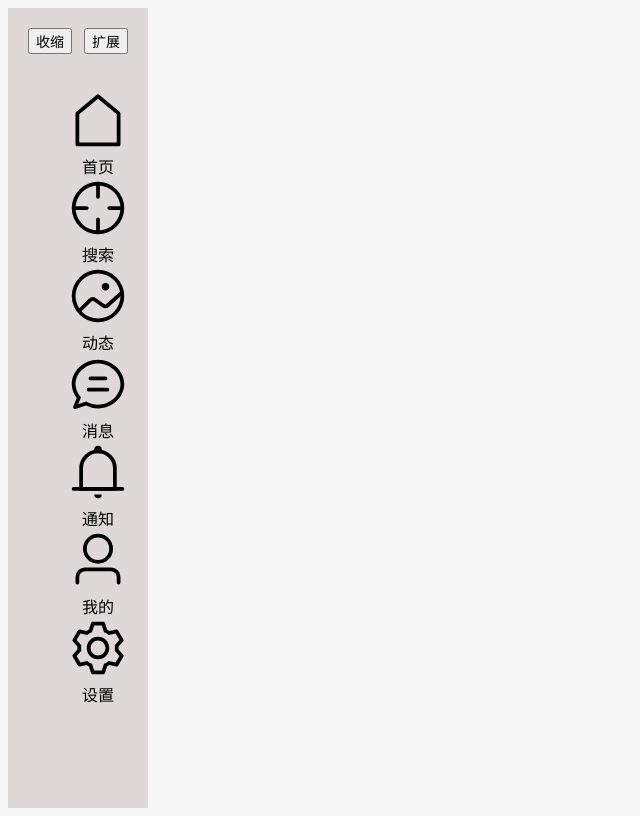
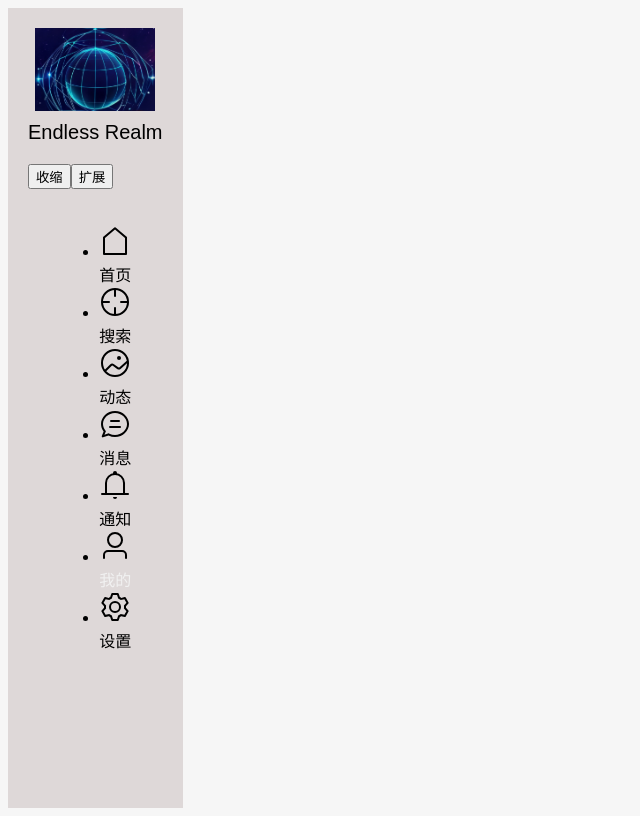
Before and after one commit to hongmengchen/Endless-Realm, a Vue app in the folder frontend/: page / in a window 1280 px wide. Shown: the whole page, without its empty margins (0-640 px from the left). Built offline with nearby package versions, Linux system fonts and the light colour scheme.

Commit message:
feat(components): 优化 AppSideBar 组件
- 添加 logo 和标题，增强侧边栏视觉效果- 优化收缩/扩展按钮布局和样式
- 调整菜单项图标大小，增加动态变化效果
- 改进下拉菜单样式，使界面更加协调- 移除不必要的样式规则，精简代码

```diff
--- a/frontend/src/components/AppSideBar.vue
+++ b/frontend/src/components/AppSideBar.vue
@@ -1,21 +1,15 @@
 <template>
   <div class="sidebar-container">
+    <div class="sidebar-container-logo">
+      <img src="../assets/logo.png" alt="logo" class="logo" />
+      <span class="title">Endless Realm</span>
+    </div>
     <!-- 收缩/扩展按钮 -->
     <div class="sidebar-container-collapse">
-      <el-button
-        type="primary"
-        icon="el-icon-arrow-left"
-        @click="toggleCollapse(false)"
-      >
+      <el-button type="primary" @click="toggleCollapse(false)">
         收缩
       </el-button>
-      <el-button
-        type="primary"
-        icon="el-icon-arrow-right"
-        @click="toggleCollapse(true)"
-      >
-        扩展
-      </el-button>
+      <el-button type="primary" @click="toggleCollapse(true)"> 扩展 </el-button>
     </div>
     <!-- 侧边菜单 -->
     <div class="sidebar-container-menu">
@@ -30,54 +24,49 @@
         text-color="#ecf0f1"
         active-text-color="#f39c12"
       >
-        <el-menu-item index="1" class="">
-          <el-icon><House /></el-icon>
+        <el-menu-item index="1">
+          <el-icon :style="{ fontSize: iconSize }"><House /></el-icon>
           <template #title>首页</template>
         </el-menu-item>
 
         <el-menu-item index="2">
-          <el-icon><Aim /></el-icon>
+          <el-icon :style="{ fontSize: iconSize }"><Aim /></el-icon>
           <template #title>搜索</template>
         </el-menu-item>
 
         <el-menu-item index="3">
-          <el-icon><PictureRounded /></el-icon>
+          <el-icon :style="{ fontSize: iconSize }"><PictureRounded /></el-icon>
           <template #title>动态</template>
         </el-menu-item>
 
         <el-menu-item index="4">
-          <el-icon><ChatLineRound /></el-icon>
+          <el-icon :style="{ fontSize: iconSize }"><ChatLineRound /></el-icon>
           <template #title>消息</template>
         </el-menu-item>
 
         <el-menu-item index="5">
-          <el-icon><Bell /></el-icon>
+          <el-icon :style="{ fontSize: iconSize }"><Bell /></el-icon>
           <template #title>通知</template>
         </el-menu-item>
 
         <el-menu-item index="6">
-          <el-icon><User /></el-icon>
-          <!-- 下拉菜单 -->
+          <el-icon :style="{ fontSize: iconSize }"><User /></el-icon>
+          <template #title>
             <el-dropdown @command="handleCommand">
-            <span class="el-dropdown-link">
-              我的
-              <i class="el-icon-arrow-down"></i>
-            </span>
+              <span class="el-dropdown-link"> 我的 </span>
               <template #dropdown>
                 <el-dropdown-menu>
-                <!-- 登录按钮 -->
-                <el-dropdown-item command="login"> 登录 </el-dropdown-item>
-                <!-- 注册按钮 -->
-                <el-dropdown-item command="register"> 注册 </el-dropdown-item>
-                <!-- 注销按钮 -->
-                <el-dropdown-item command="logout"> 注销 </el-dropdown-item>
+                  <el-dropdown-item command="login">登录</el-dropdown-item>
+                  <el-dropdown-item command="register">注册</el-dropdown-item>
+                  <el-dropdown-item command="logout">注销</el-dropdown-item>
                 </el-dropdown-menu>
               </template>
             </el-dropdown>
+          </template>
         </el-menu-item>
 
         <el-menu-item index="7">
-          <el-icon><Setting /></el-icon>
+          <el-icon :style="{ fontSize: iconSize }"><Setting /></el-icon>
           <template #title>设置</template>
         </el-menu-item>
       </el-menu>
@@ -86,7 +75,7 @@
 </template>
 
 <script>
-import { ref } from "vue";
+import { computed, ref } from "vue";
 import { useRouter } from "vue-router";
 import {
   House,
@@ -113,6 +102,9 @@ export default {
   setup() {
     const router = useRouter(); // 使用 Vue Router 进行路由导航
     const isCollapse = ref(false);
+
+    // 动态计算图标大小
+    const iconSize = computed(() => (isCollapse.value ? "40px" : "20px"));
 
     // 切换收缩/扩展状态
     const toggleCollapse = (collapseState) => {
@@ -159,6 +151,7 @@ export default {
 
     return {
       isCollapse,
+      iconSize,
       toggleCollapse,
       handleOpen,
       handleClose,
@@ -171,43 +164,38 @@ export default {
 
 <style scoped>
 /* 主容器布局 */
+.sidebar-container-logo {
+  display: flex;
+  flex-direction: column; /* 垂直排列子元素 */
+  justify-content: center; /* 垂直居中 */
+  align-items: center; /* 水平居中 */
+  height: 100%; /* 确保容器高度占满父容器 */
+  margin-bottom: 20px;
+}
+.logo {
+  width: 120px;
+}
+.title {
+  margin-top: 10px; /* 可选：调整 logo 和文字之间的间距 */
+  font-size: 20px; /* 可选：调整文字大小 */
+  font-family: "华文仿宋", "Orbitron", sans-serif; /* 应用引入的字体 */
+}
 .sidebar-container-menu {
   display: flex; /* 使用Flexbox布局 */
   flex-direction: column;
   align-items: center;
-  flex-grow: 1; /* 使菜单项填充剩余空间 */
 }
 /* 收缩/扩展按钮 */
 .sidebar-container-collapse {
   display: flex;
-  justify-content: space-between;
   margin-bottom: 20px;
 }
-.el-button {
-  font-size: 14px;
-  text-align: center;
+/* 为图标添加过渡效果 */
+.el-icon {
+  transition: font-size 0.3s ease;
 }
-/*菜单项样式*/
-.el-menu-item {
-  text-align: center; /* 文本居中 */
-}
-/*菜单项鼠标悬停样式*/
-.el-menu-item:hover {
-  background-color: #f4c2c2; /* 灰色背景色 */
-  border-radius: 10px; /* 圆润边角 */
-}
-.el-dropdown-menu {
-  text-align: center;
-  background-color: #696969;
-  list-style: none !important;
-}
-/* 收缩/扩展按钮状态变化 */
-.el-menu--collapse {
-  width: 80px !important;
-  list-style: none !important;
-}
-.el-menu:not(.el-menu--collapse) {
-  width: 60px !important;
-  list-style: none !important;
+.el-dropdown-link {
+  color: #f1f1f1;
+  outline: none; /* 取消悬浮时的轮廓线 */
 }
 </style>
```
Lines whose indentation alone changed are shown as unchanged.
